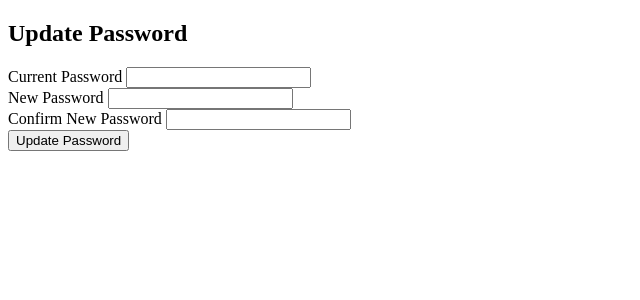
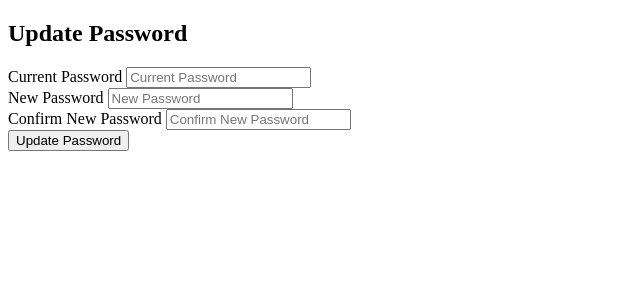
Before and after one commit to Fercho524/whitedrive, a Flask app: page /update_password in a window 1280 px wide. Shown: the part 121-421 px from the top of the page, without its empty margins (0-640 px from the left). Run offline with Flask 3, Linux system fonts and the light colour scheme; the visitor is signed in with stand-in values (Sample User, id 1); parts of the project's set-up code (start-up, migrations or seed data) failed here and were passed over.

Commit message:
Update update_password.html

```diff
--- a/templates/update_password.html
+++ b/templates/update_password.html
@@ -1,22 +1,30 @@
 {% extends "base.html" %}
 
+{% block title %}Update Password{% endblock %}
+
 {% block content %}
+<div class="password-update-form">
     <h2>Update Password</h2>
 
     <form method="POST" action="{{ url_for('Auth.update_password') }}">
         {{ form.hidden_tag() }}
-    <div>
+
+        <div class="form-group">
             <label for="current_password">Current Password</label>
-        {{ form.current_password }}
+            {{ form.current_password(class="form-control", placeholder="Current Password") }}
         </div>
-    <div>
+
+        <div class="form-group">
             <label for="new_password">New Password</label>
-        {{ form.new_password }}
+            {{ form.new_password(class="form-control", placeholder="New Password") }}
         </div>
-    <div>
+
+        <div class="form-group">
             <label for="confirm_new_password">Confirm New Password</label>
-        {{ form.confirm_new_password }}
+            {{ form.confirm_new_password(class="form-control", placeholder="Confirm New Password") }}
         </div>
-    <button type="submit">Update Password</button>
+
+        <button type="submit" class="btn btn-primary">Update Password</button>
     </form>
+</div>
 {% endblock %}
```
Lines whose indentation alone changed are shown as unchanged.
